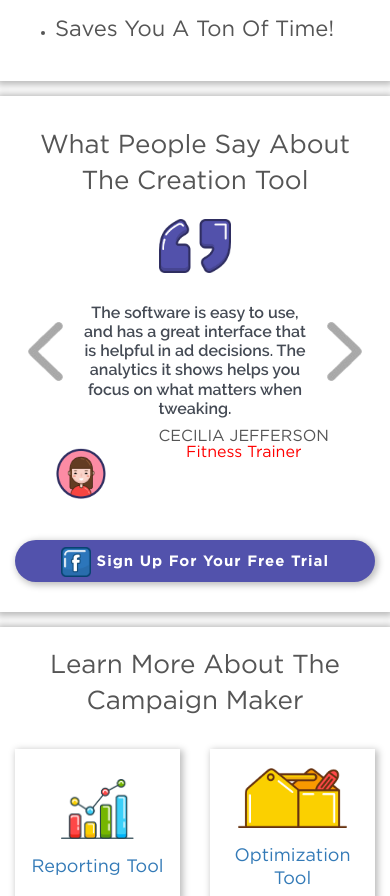
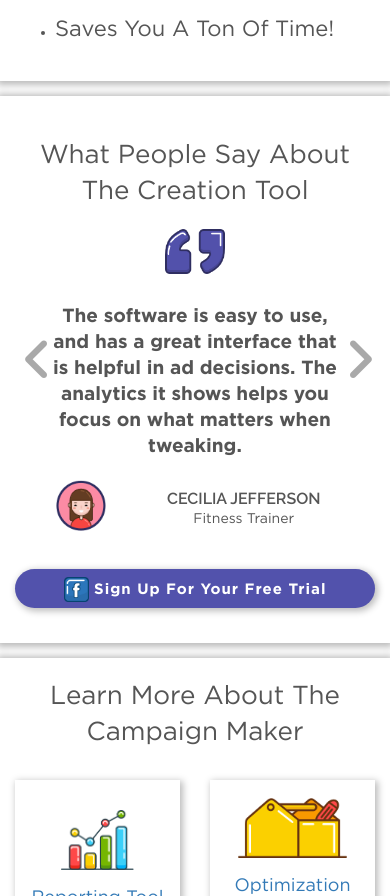
Before and after one commit to 10Volo/samy-lending-page, a website: page LP/testing.html in a window 390 px wide. Shown: the part 5624-6520 px from the top of the page. Drawn offline with Linux system fonts and the light colour scheme.

Commit message:
testing#61161

```diff
--- a/LP/scss/testing-style.scss
+++ b/LP/scss/testing-style.scss
@@ -285,117 +285,226 @@ nav {
 }
 
 //MAIN CONTENT 7
+//#abtesting-content7 {
+//  padding-top: 85px;
+//  padding-bottom: 55px;
+//  @media (max-width: 768px) {
+//    padding-top: 30px;
+//    padding-bottom: 30px;
+//  }
+//
+//  h1.text-center {
+//    margin-top: 0;
+//    margin-bottom: 20px;
+//    font-size: 46px;
+//    line-height: 54px;
+//    @media (max-width: 768px) {
+//      font-size: 26px;
+//      line-height: 36px;
+//    }
+//  }
+//
+//  .owl-carousel {
+//    .item {
+//      p {
+//        img.testing-quote {
+//          @media (max-width: 768px) {
+//            width: 20%;
+//          }
+//        }
+//      }
+//      h2.text-center {
+//        color: #444a54;
+//        font-family: "Raleway-SemiBold";
+//        font-size: 40px;
+//        font-weight: 400;
+//        line-height: 50px;
+//        margin-bottom: 45px;
+//
+//        @media (max-width: 768px) {
+//          font-size: 16px;
+//          line-height: 1.2;
+//          margin-bottom: 10px;
+//          font-weight: 900;
+//        }
+//      }
+//      h4.text-center {
+//        font-size: 24px;
+//        line-height: 28px;
+//        margin-bottom: 0;
+//      }
+//      h5.text-center {
+//        font-size: 20px;
+//        line-height: 17px;
+//        margin-top: 0;
+//      }
+//    }
+//  }
+//
+//  .content-btn {
+//    font-size: 36px;
+//    line-height: 44px;
+//    margin-top: 45px;
+//    padding: 20px;
+//    border-radius: 50px;
+//    @media (max-width: 768px) {
+//      margin-top: 0;
+//      padding: 5px;
+//    }
+//    h2 {
+//      @media (max-width: 768px) {
+//        font-size: 15px;
+//      }
+//      span {
+//        @media (max-width: 768px) {
+//          padding-right: 0;
+//        }
+//        img {
+//          @media (max-width: 768px) {
+//            width: 30px;
+//          }
+//        }
+//      }
+//    }
+//  }
+//}
+//
+//.cecilia {
+//  p {
+//
+//    img {
+//      @media (max-width: 768px) {
+//        width: 50px !important;
+//        margin-top: 20px !important;
+//      }
+//    }
+//  }
+//  h4 {
+//    @media (max-width: 768px) {
+//      font-size: 16px !important;
+//      line-height: 1 !important;
+//      margin-top: 0 !important;
+//    }
+//  }
+//
+//  h5 {
+//    @media (max-width: 768px) {
+//      font-size: 16px !important;
+//      line-height: 16px;
+//      margin-top: 0 !important;
+//      color: red;
+//    }
+//  }
+//}
+
 #abtesting-content7 {
-  padding-top: 85px;
+  padding-top: 60px;
   padding-bottom: 55px;
-  @media (max-width: 768px) {
-    padding-top: 30px;
-    padding-bottom: 30px;
+  @media (max-width: 767px) {
+    padding-top: 20px;
+    padding-bottom: 35px;
   }
-
   h1.text-center {
-    margin-top: 0;
+    font-size: 46px;
+    margin-bottom: 30px;
+    @media (max-width: 767px) {
+      font-size: 26px!important;
+      line-height: 36px;
       margin-bottom: 20px;
-    font-size: 46px;
-    line-height: 54px;
-    @media (max-width: 768px) {
-      font-size: 26px;
-      line-height: 36px;
     }
   }
-
   .owl-carousel {
+    .owl-prev {
+      @media (max-width: 767px) {
+        margin: 5px 5px 5px 0;
+        padding: 4px 7px 4px ;
+      }
+    }
+    .owl-next{
+      @media (max-width: 767px) {
+        margin: 5px 0 5px 5px;
+        padding: 4px 0 4px 7px;
+      }
+    }
     .item {
       p {
-        img.testing-quote {
-          @media (max-width: 768px) {
-            width: 20%;
+        img {
+          @media (max-width: 767px) {
+            width: 60px;
           }
         }
       }
       h2.text-center {
-        color: #444a54;
-        font-family: "Raleway-SemiBold";
+        font-family: 'Gotham-Bold';
         font-size: 40px;
-        font-weight: 400;
         line-height: 50px;
         margin-bottom: 45px;
-
-        @media (max-width: 768px) {
-          font-size: 16px;
-          line-height: 1.2;
-          margin-bottom: 10px;
-          font-weight: 900;
+        @media (max-width: 767px) {
+          font-size: 19px;
+          line-height: 26px;
+          margin-bottom: 20px;
+        }
+      }
+      .cecilia {
+        p {
+          img {
+            @media (max-width: 767px) {
+              width: 50px;
+            }
           }
         }
         h4.text-center {
+          font-family: 'Raleway-SemiBold';
           font-size: 24px;
-        line-height: 28px;
-        margin-bottom: 0;
+          margin-bottom: 5px;
+          @media (max-width: 767px) {
+            font-size: 16px!important;
+          }
         }
         h5.text-center {
           font-size: 20px;
-        line-height: 17px;
           margin-top: 0;
-      }
-    }
-  }
-
-  .content-btn {
-    font-size: 36px;
-    line-height: 44px;
-    margin-top: 45px;
-    padding: 20px;
-    border-radius: 50px;
-    @media (max-width: 768px) {
-      margin-top: 0;
-      padding: 5px;
-    }
-    h2 {
-      @media (max-width: 768px) {
-        font-size: 15px;
-      }
-      span {
-        @media (max-width: 768px) {
-          padding-right: 0;
-        }
-        img {
-          @media (max-width: 768px) {
-            width: 30px;
+          margin-bottom: 55px;
+          @media (max-width: 767px) {
+            font-size: 14px!important;
+            margin-bottom: 20px;
           }
         }
       }
     }
   }
+  .content-btn {
+    padding: 19px 0;
+    @media (max-width: 767px) {
+      padding: 6px 0;
     }
-
-.cecilia {
-  p {
-
+    h2 {
+      font-size: 36px;
+      @media (max-width: 767px) {
+        font-size: 15px!important;
+      }
+      span {
+        @media (max-width: 767px) {
+          padding-right: 0;
+        }
         img {
-      @media (max-width: 768px) {
-        width: 50px !important;
-        margin-top: 20px !important;
+          @media (max-width: 767px) {
+            width: 25px;
           }
         }
       }
-  h4 {
-    @media (max-width: 768px) {
-      font-size: 16px !important;
-      line-height: 1 !important;
-      margin-top: 0 !important;
+    }
+  }
+  .fa {
+    font-size: 100px;
+    color: #a9a9a9;
+    @media (max-width: 767px) {
+      //width: 60px;
+      font-size: 50px;
+    }
   }
 }
 
-  h5 {
-    @media (max-width: 768px) {
-      font-size: 16px !important;
-      line-height: 16px;
-      margin-top: 0 !important;
-      color: red;
-    }
-  }
-}
 
 //MAIN CONTENT 5
 #abtesting-content5 {
--- a/LP/testing.html
+++ b/LP/testing.html
@@ -338,23 +338,18 @@
             </div>
             <div class="col-md-1 col-sm-1"></div>
         </div>
-
         <div class="row">
             <div class="col-xs-12">
                 <div class="owl-carousel owl-theme">
                     <div class="item">
-                        <p><img src="img/abtesting/content7-img1.png" class="testing-quote"></p>
-
+                        <p><img src="img/abtesting/content7-img1.png"></p>
                         <div class="row">
-                            <div class="col-xs-2"></div>
-                            <div class="col-xs-8">
-                                <h2 class="text-center">The software is easy to use, and has a great  interface that is
-                                    helpful in ad decisions. The analytics it shows helps you focus on what matters when
-                                    tweaking.</h2>
+                            <div class="col-xs-1"></div>
+                            <div class="col-xs-10">
+                                <h2 class="text-center">The software is easy to use, and has a great interface that is helpful in ad decisions. The analytics it shows helps you focus on what matters when tweaking.</h2>
                             </div>
-                            <div class="col-xs-2"></div>
+                            <!--<div class="col-xs-2"></div>-->
                         </div>
-
                         <div class="row cecilia">
                             <div class="col-sm-4 col-xs-1 "></div>
                             <div class="col-sm-1 col-xs-3">
@@ -369,17 +364,13 @@
                     </div>
                     <div class="item">
                         <p><img src="img/abtesting/content7-img1.png"></p>
-
                         <div class="row">
-                            <div class="col-xs-2"></div>
-                            <div class="col-xs-8">
-                                <h2 class="text-center">The software is easy to use, and has a great interface that is
-                                    helpful in ad decisions. The analytics it shows helps you focus on what matters when
-                                    tweaking.</h2>
+                            <div class="col-xs-1"></div>
+                            <div class="col-xs-10">
+                                <h2 class="text-center">The software is easy to use, and has a great interface that is helpful in ad decisions. The analytics it shows helps you focus on what matters when tweaking.</h2>
                             </div>
-                            <div class="col-xs-2"></div>
+                            <!--<div class="col-xs-2"></div>-->
                         </div>
-
                         <div class="row cecilia">
                             <div class="col-sm-4 col-xs-1 "></div>
                             <div class="col-sm-1 col-xs-3">
@@ -394,17 +385,13 @@
                     </div>
                     <div class="item">
                         <p><img src="img/abtesting/content7-img1.png"></p>
-
                         <div class="row">
-                            <div class="col-xs-2"></div>
-                            <div class="col-xs-8">
-                                <h2 class="text-center">The software is easy to use, and has a great interface that is
-                                    helpful in ad decisions. The analytics it shows helps you focus on what matters when
-                                    tweaking.</h2>
+                            <div class="col-xs-1"></div>
+                            <div class="col-xs-10">
+                                <h2 class="text-center">The software is easy to use, and has a great interface that is helpful in ad decisions. The analytics it shows helps you focus on what matters when tweaking.</h2>
                             </div>
-                            <div class="col-xs-2"></div>
+                            <!--<div class="col-xs-2"></div>-->
                         </div>
-
                         <div class="row cecilia">
                             <div class="col-sm-4 col-xs-1 "></div>
                             <div class="col-sm-1 col-xs-3">
@@ -419,22 +406,19 @@
                     </div>
                 </div>
                 <div class="row">
-                    <div class="col-sm-8 col-sm-offset-2 col-xs-12">
+                    <div class="col-sm-2"></div>
+                    <div class="col-sm-8 col-xs-12">
                         <div class="content-btn color-bg-violet">
-                            <h2>
-                                <span>
-                                    <img src="img/fb-icon.png">
-                                </span>
-                                Sign Up For Your Free Trial
-                            </h2>
+                            <h2><span><img src="img/fb-icon.png"></span> Sign Up For Your Free Trial</h2>
                         </div>
                     </div>
+                    <div class="col-sm-2"></div>
                 </div>
             </div>
         </div>
-
     </div>
 </div>
+
 <!--Main Content 4-->
 <!--
 <div id="abtesting-content4" class="box-content-shadow">
@@ -891,9 +875,14 @@
             }
         });
 
-        $(".owl-prev").html("<i class='arrow-left'></i>");
-        $(".owl-next").html("<i class='arrow-right'></i>");
+//        $(".owl-prev").html("<i class='arrow-left'></i>");
+//        $(".owl-next").html("<i class='arrow-right'></i>");
+
+
+        $(".owl-prev").html("<i class='fa fa-angle-left' aria-hidden='true'></i>");
+        $(".owl-next").html("<i class='fa fa-angle-right' aria-hidden='true'></i>");
     });
 </script>
+<script src="https://use.fontawesome.com/8a677bed15.js"></script>
 </body>
 </html>
```
Also changed, not shown: LP/css/testing-style.css. Lines whose indentation alone changed are shown as unchanged.
